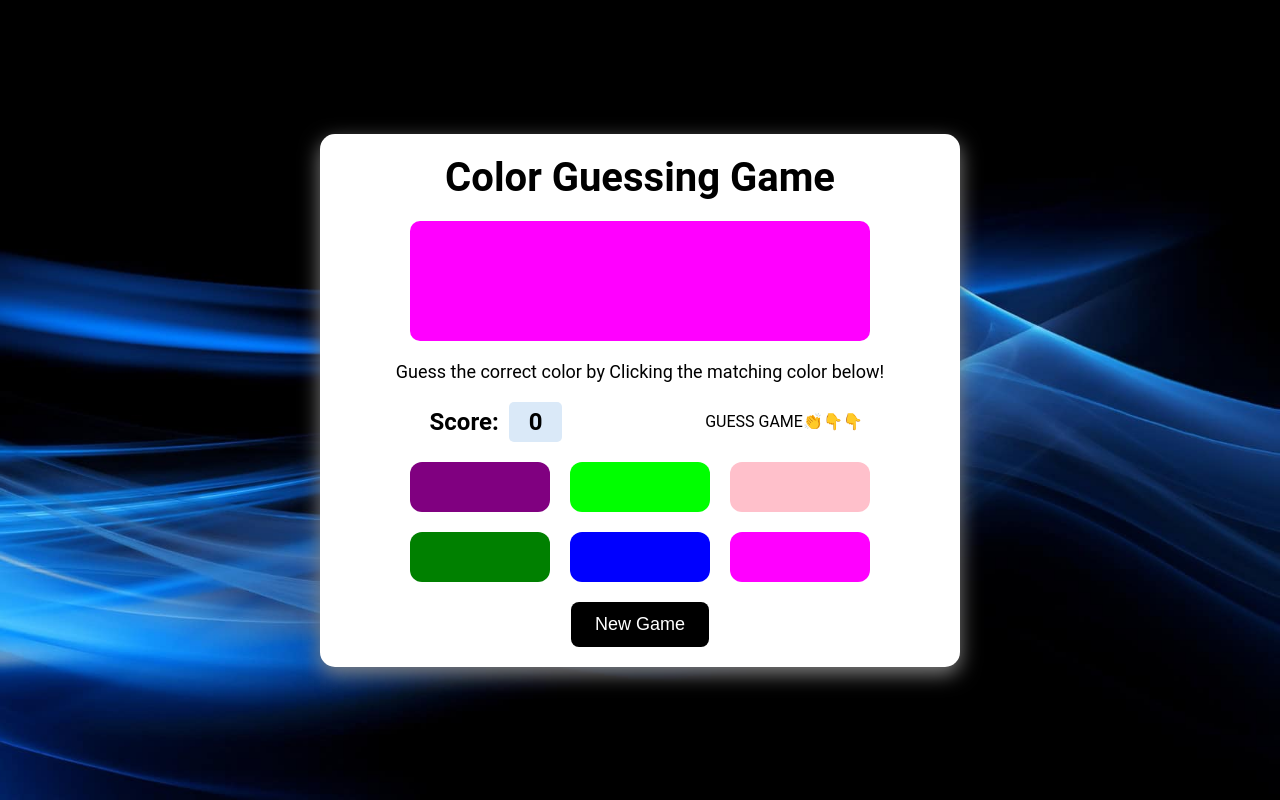
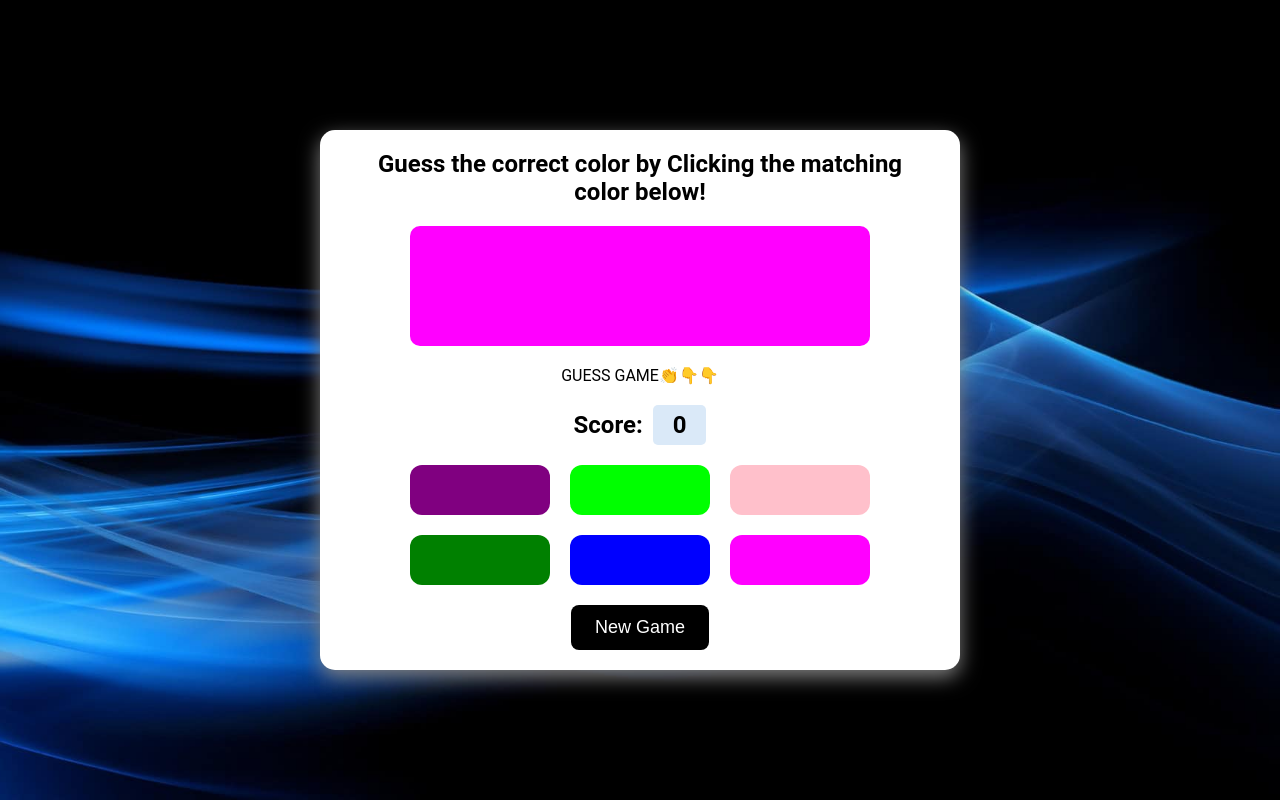
Before and after one commit to Vanessaly100/Color-Game, a plain HTML site: page index.html in a window 1280 px wide. Drawn offline with Linux system fonts and the light colour scheme.

Commit message:
update code

```diff
--- a/index.html
+++ b/index.html
@@ -12,22 +12,20 @@
     <div class="color-game-wrapper">
         <div class="color-game-card">
         <div class="header">
-            <h1>Color Guessing Game</h1>
+        <h2 data-testid="gameInstructions">
+            Guess the correct color by Clicking the matching color below!
+        </h2>
         </div>
         <!-- Target Color Box -->
         <div class="big-box" data-testid="colorBox"></div>
-        <p class="para" id="gameInstructions" data-testid="gameInstructions">
-            Guess the correct color by Clicking the matching color below!
-        </p>
-        <div class="Scrore-status-wrapper">
+        <div class="status" data-testid="gameStatus">
+            <!-- Guess right!!! -->
+        </div>
+
             <!-- Score -->
-            <div class="Score-wrapper" data-testid="score">
+        <div class="Score-wrapper" data-testid="score">
             <h3>Score:</h3>
             <h2 class="scoreBtn" id="Score">0</h2>
-            </div>
-            <div class="status" data-testid="gameStatus">
-            <!-- Guess right!!! -->
-            </div>
         </div>
         <!-- Color Options -->
         <div class="Six-Btn-Wrapper color-Options">
--- a/style.css
+++ b/style.css
@@ -56,12 +56,7 @@ h1{
 .header{
     text-align: center;
 }
- .para{
-    font-size: 18px;
-    width: 90%;
-    margin-inline: auto;
-    text-align: center;
- }
+
 .Score-wrapper{
 display: flex;
 justify-content: center;
@@ -70,17 +65,6 @@ gap: 10px;
 }
 
 
-
-
-.Scrore-status-wrapper{
-    display: grid;
-    justify-content: center;
-    align-items: center;
-    justify-items: center;
-    grid-template-columns: repeat(2, 1fr);
-    width: 100%;
-    margin-inline: auto;
-}
 .scoreBtn{
     display: flex;
     justify-content: center;
```
